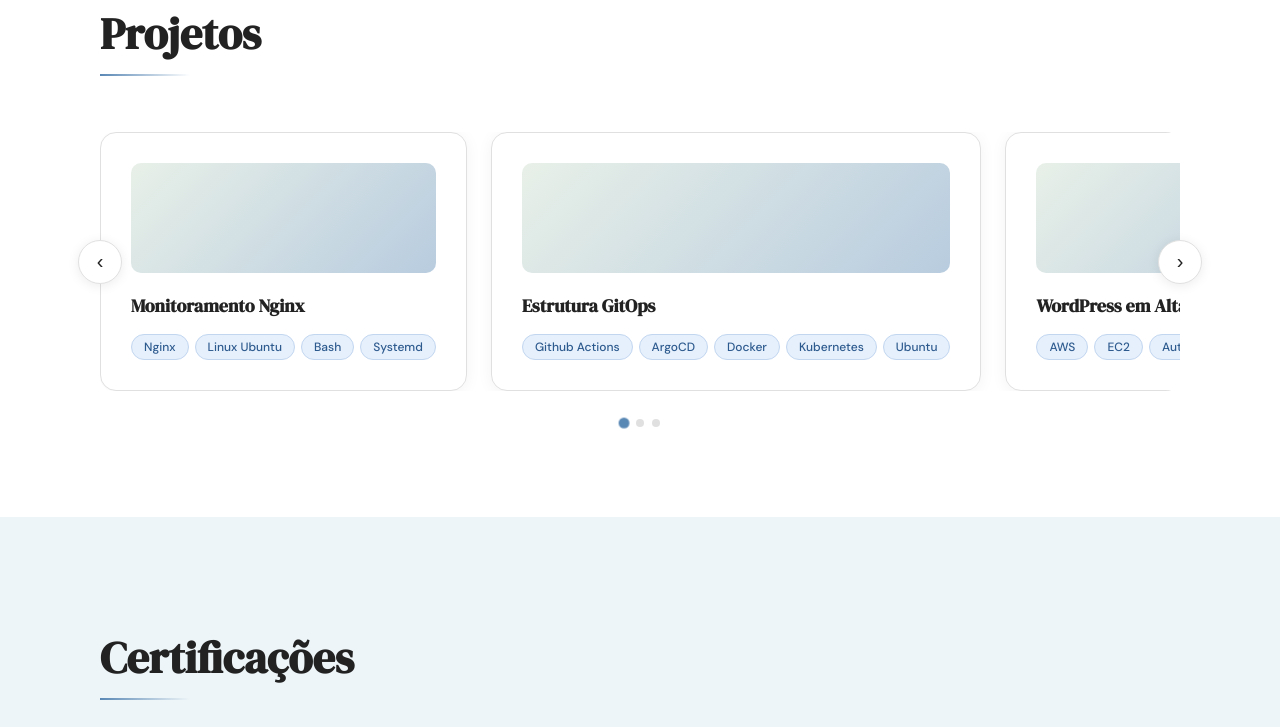
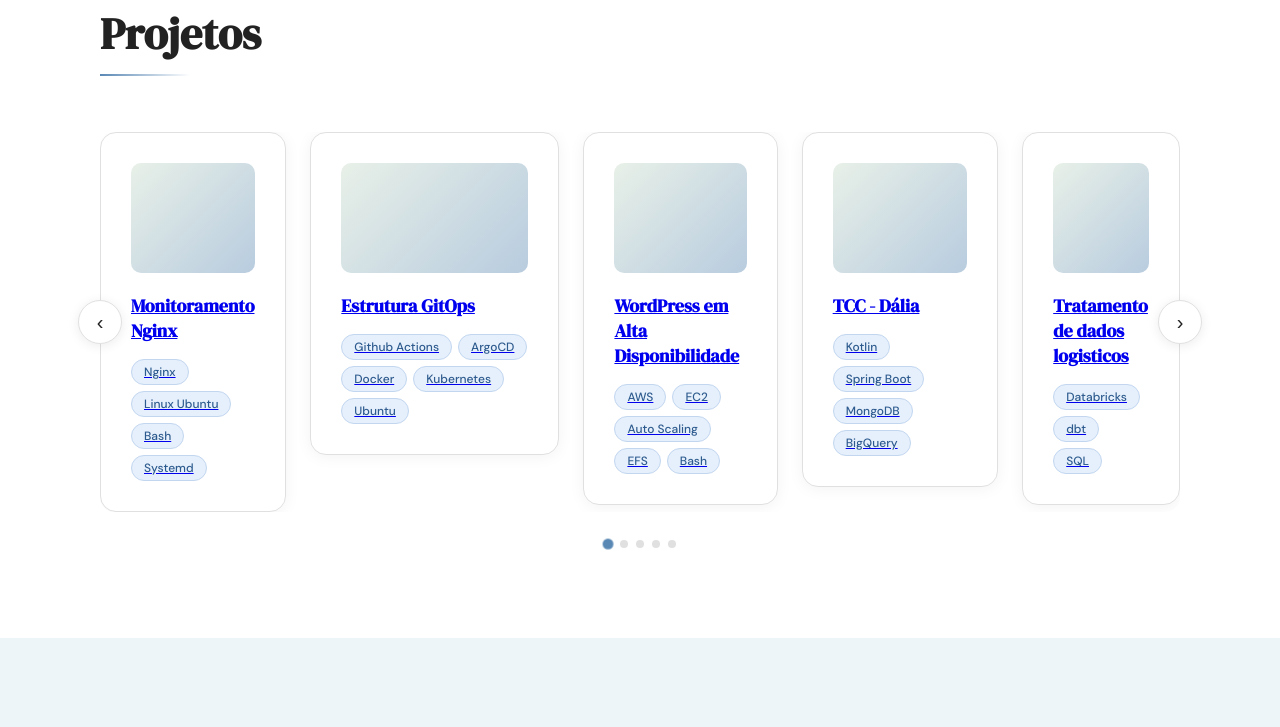
Before and after one commit to RayaneBarrosM/RayaneBarrosM.github.io, a plain HTML site: page index.html in a window 1280 px wide. Shown: the part 1432-2159 px from the top of the page. Drawn offline with nearby package versions, Linux system fonts and the light colour scheme.

Commit message:
add links

```diff
--- a/index.html
+++ b/index.html
@@ -518,6 +518,7 @@
       <button class="carousel-btn prev" onclick="move(-1)">&#8249;</button>
       <div class="carousel-outer">
         <div class="carousel-track" id="cTrack">
+         <a href="https://github.com/RayaneBarrosM/Projeto-Monitoramento_Nginx" target="_blank" rel="noopener noreferrer" class="project-link">
           <div class="project-card">
             <div class="project-thumb"></div>
             <h3>Monitoramento Nginx</h3>
@@ -528,7 +529,9 @@
               <span class="project-tag">Systemd</span>
             </div>
           </div>
-          <div class="project-card">
+         </a>
+         <a href="https://github.com/RayaneBarrosM/GitOps" target="_blank" rel="noopener noreferrer" class="project-link">
+         <div class="project-card">
             <div class="project-thumb"></div>
             <h3>Estrutura GitOps</h3>
             <div class="project-tags">
@@ -539,6 +542,7 @@
               <span class="project-tag">Ubuntu</span>
             </div>
           </div>
+          <a href="https://github.com/RayaneBarrosM/Projeto-wordpress-em-alta-disponibilidade" target="_blank" rel="noopener noreferrer" class="project-link">
           <div class="project-card">
             <div class="project-thumb"></div>
             <h3>WordPress em Alta Disponibilidade</h3>
@@ -550,6 +554,30 @@
               <span class="project-tag">Bash</span>
             </div>
           </div>
+          </a>
+          <a href="https://github.com/RayaneBarrosM/Dalia-Mobile" target="_blank" rel="noopener noreferrer" class="project-link">
+            <div class="project-card">
+              <div class="project-thumb"></div>
+              <h3>TCC - Dália</h3>
+              <div class="project-tags">
+                <span class="project-tag">Kotlin</span>
+                <span class="project-tag">Spring Boot</span>
+                <span class="project-tag">MongoDB</span>
+                <span class="project-tag">BigQuery</span>
+              </div>
+            </div>
+          </a>
+          <a href="https://github.com/RayaneBarrosM/jaffle_shop_dbt" target="_blank" rel="noopener noreferrer" class="project-link">
+          <div class="project-card">
+            <div class="project-thumb"></div>
+            <h3>Tratamento de dados logisticos</h3>
+            <div class="project-tags">
+              <span class="project-tag">Databricks</span>
+              <span class="project-tag">dbt</span>
+              <span class="project-tag">SQL</span>
+            </div>
+          </div>
+          </a>
         </div>
       </div>
       <button class="carousel-btn next" onclick="move(1)">&#8250;</button>
```
